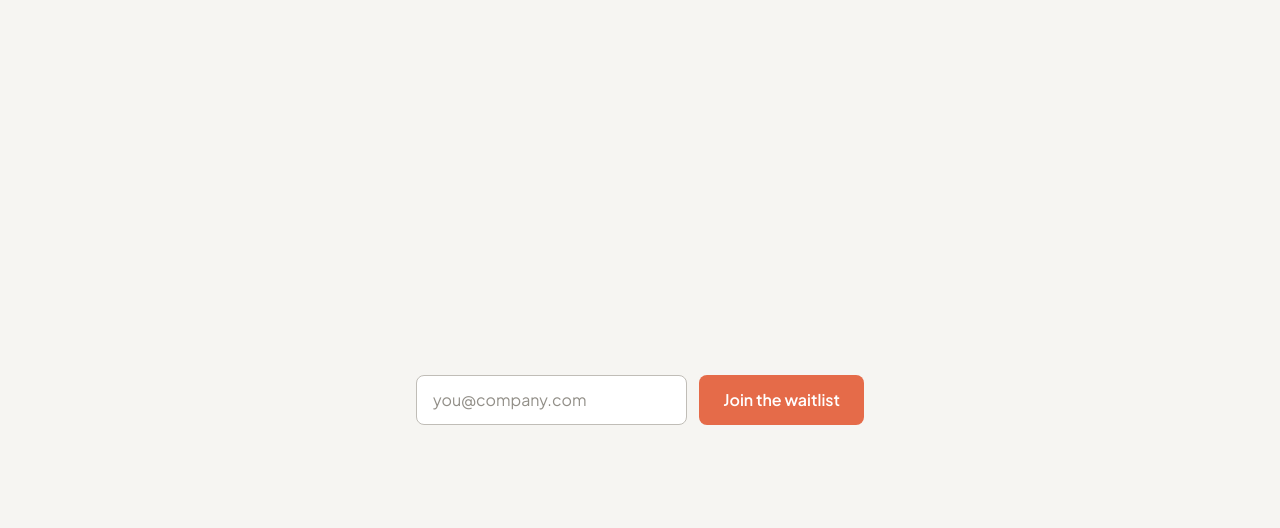
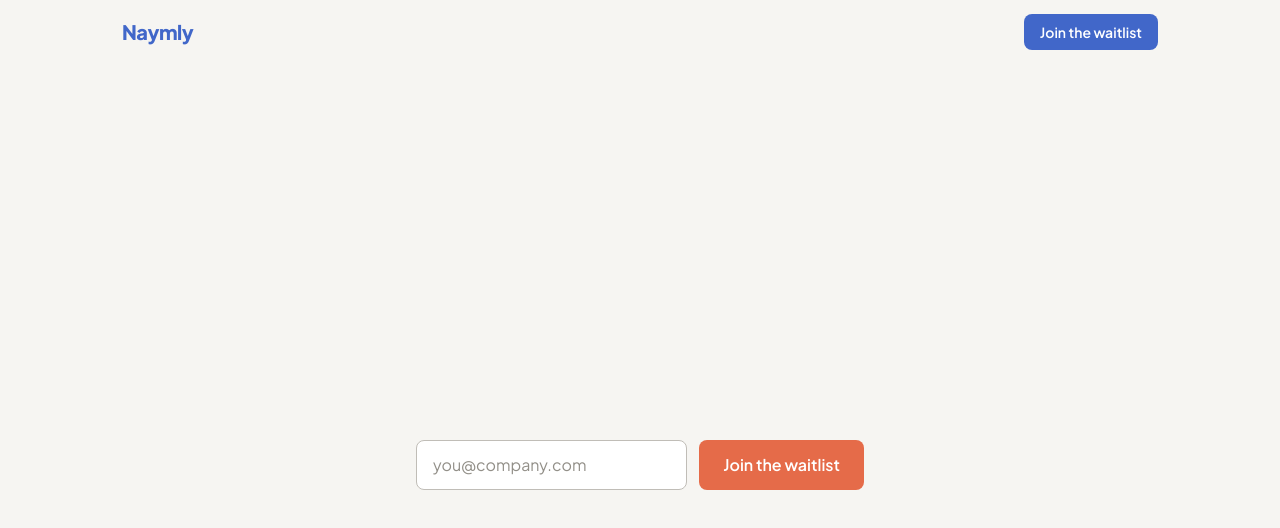
Before and after one commit to eastonlovell6-web/Naymly-Website, a Next.js app: page / in a window 1280 px wide. Shown: the top 528 px of the page. Built offline with nearby package versions, Linux system fonts and the light colour scheme.

Commit message:
feat: add wordmark and scroll-reactive sticky nav
Transparent over the hero, gaining a surface past 24px of scroll. Wordmark
is isolated in one component so a designed logo replaces it in a single
place.

```diff
--- a/app/page.tsx
+++ b/app/page.tsx
@@ -1,9 +1,13 @@
+import { Nav } from '@/components/nav'
 import { WaitlistForm } from '@/components/waitlist-form'
 
 export default function Home() {
   return (
-    <main className="flex min-h-screen items-center justify-center p-8">
-      <WaitlistForm source="hero" />
-    </main>
+    <>
+      <Nav />
+      <main className="flex min-h-screen items-center justify-center p-8">
+        <WaitlistForm source="hero" />
+      </main>
+    </>
   )
 }
--- /dev/null
+++ b/components/nav.tsx
@@ -0,0 +1,56 @@
+'use client'
+
+import { useEffect, useState } from 'react'
+import { Wordmark } from '@/components/wordmark'
+
+/**
+ * Transparent while the visitor is at the top of the hero, gaining a surface
+ * once they scroll past it. A client component because it needs the scroll
+ * position.
+ */
+export function Nav() {
+  const [scrolled, setScrolled] = useState(false)
+
+  useEffect(() => {
+    const onScroll = () => setScrolled(window.scrollY > 24)
+
+    // Run once on mount so a reload partway down the page starts in the
+    // correct state rather than flashing transparent.
+    onScroll()
+
+    window.addEventListener('scroll', onScroll, { passive: true })
+    return () => window.removeEventListener('scroll', onScroll)
+  }, [])
+
+  return (
+    <header
+      className={`sticky top-0 z-50 transition-colors duration-200 ${
+        scrolled
+          ? 'border-b border-neutral-200/70 bg-neutral-50/85 backdrop-blur'
+          : 'border-b border-transparent bg-transparent'
+      }`}
+    >
+      <nav
+        aria-label="Main"
+        className="mx-auto flex h-16 max-w-[1100px] items-center justify-between px-5 sm:px-8"
+      >
+        <a
+          href="#top"
+          className="rounded focus-visible:outline-none focus-visible:ring-2 focus-visible:ring-brand-500 focus-visible:ring-offset-2"
+        >
+          <Wordmark />
+          <span className="sr-only">Naymly home</span>
+        </a>
+
+        <a
+          href="#waitlist"
+          className="rounded-lg bg-brand-500 px-4 py-2 text-sm font-semibold text-white transition
+            hover:bg-brand-600 focus-visible:outline-none focus-visible:ring-2
+            focus-visible:ring-brand-500 focus-visible:ring-offset-2"
+        >
+          Join the waitlist
+        </a>
+      </nav>
+    </header>
+  )
+}
--- /dev/null
+++ b/components/wordmark.tsx
@@ -0,0 +1,11 @@
+/**
+ * The only place the Naymly wordmark is rendered. When a designed logo
+ * exists, replace the contents of this component and nothing else changes.
+ */
+export function Wordmark({ className = '' }: { className?: string }) {
+  return (
+    <span className={`text-xl font-extrabold tracking-tight text-brand-500 ${className}`}>
+      Naymly
+    </span>
+  )
+}
```
